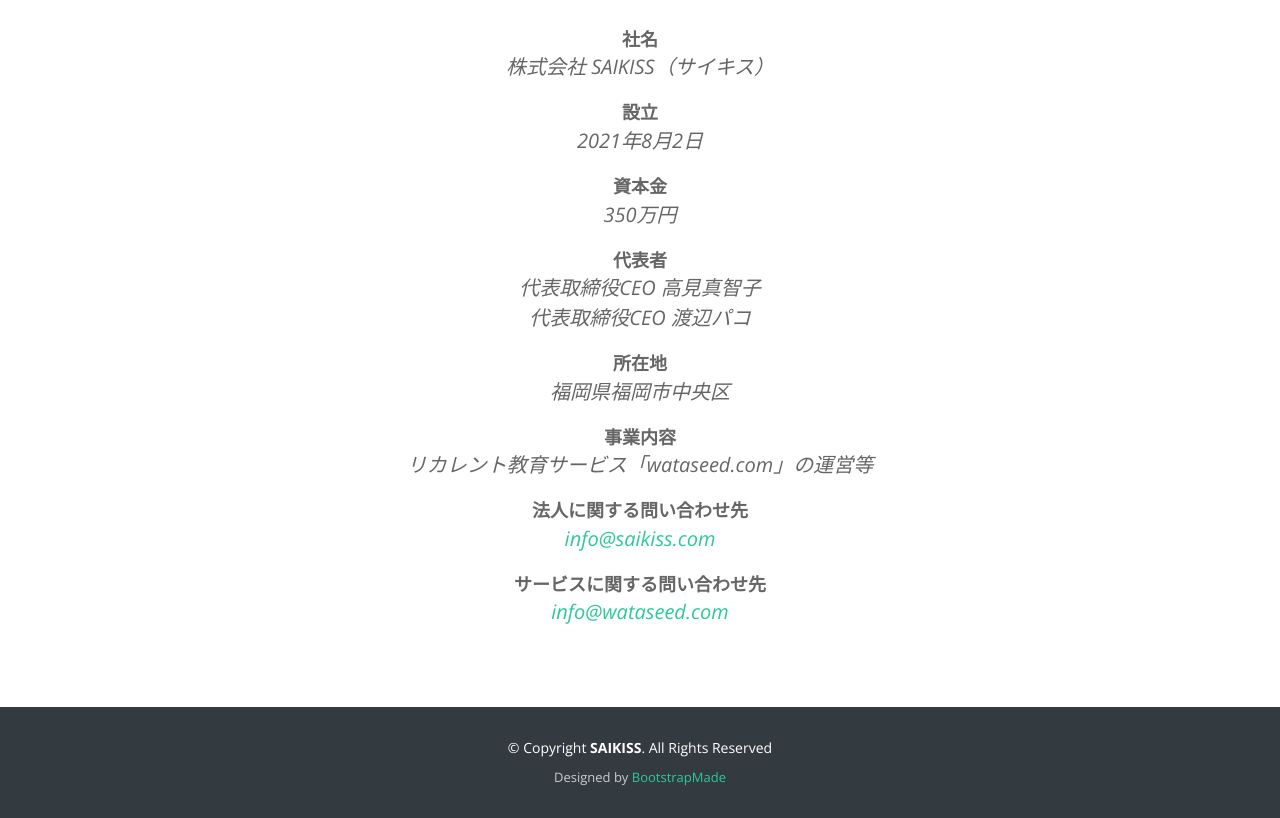
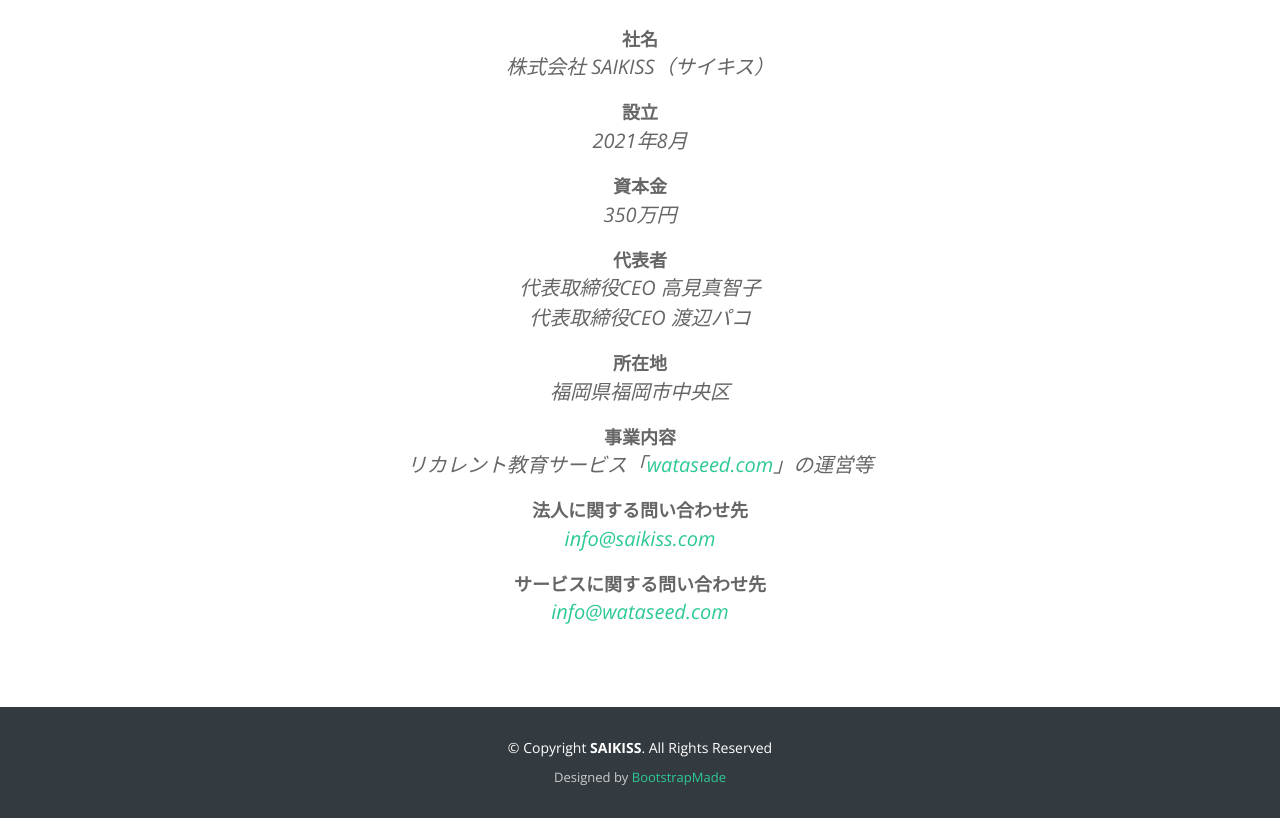
Before and after one commit to wataseed/cooprate_web, a plain HTML site: page index.html in a window 1280 px wide. Shown: the part 2987-3805 px from the top of the page. Drawn offline with nearby package versions, Linux system fonts and the light colour scheme.

Commit message:
fix texts.

```diff
--- a/index.html
+++ b/index.html
@@ -180,7 +180,7 @@
               <h4>社名</h4>
               <span>株式会社 SAIKISS（サイキス）</span>
               <h4>設立</h4>
-              <span>2021年8月2日</span>
+              <span>2021年8月</span>
               <h4>資本金</h4>
               <span>350万円</span>
               <h4>代表者</h4>
@@ -189,7 +189,7 @@
               <h4>所在地</h4>
               <span>福岡県福岡市中央区</span>
               <h4>事業内容</h4>
-              <span>リカレント教育サービス「wataseed.com」の運営等</span>
+              <span>リカレント教育サービス「<a href="https://wataseed.com/">wataseed.com</a>」の運営等</span>
               <h4>法人に関する問い合わせ先</h4>
               <span><a href="mailto:info@saikiss.com">info@saikiss.com</a></span>
               <h4>サービスに関する問い合わせ先</h4>
```
